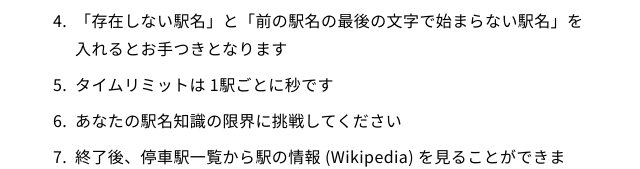
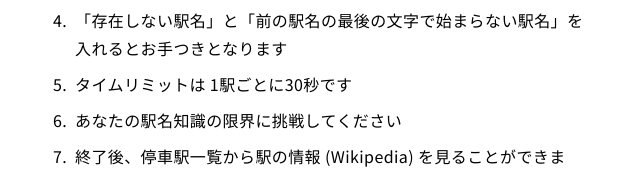
Before and after one commit to atommy-euph/snwc2, a Next.js app: page /endless/help in a window 1280 px wide. Shown: the part 250-419 px from the top of the page, without its empty margins (317-957 px from the left). Built offline with nearby package versions, Linux system fonts and the light colour scheme.

Commit message:
change variable names in help

```diff
--- a/pages/endless/help.js
+++ b/pages/endless/help.js
@@ -1,6 +1,6 @@
 import Page from "../../components/Page";
 
-import { TIME_LIMIT, MISTAKE_COUNT_LIMIT } from "../../constant/config";
+import { TIME_LIMIT_ENDLESS, MISTAKE_COUNT_LIMIT } from "../../constant/config";
 
 export default function Help() {
   return (
@@ -13,7 +13,7 @@ export default function Help() {
         <li>
           「存在しない駅名」と「前の駅名の最後の文字で始まらない駅名」を入れるとお手つきとなります
         </li>
-        <li>タイムリミットは 1駅ごとに{TIME_LIMIT}秒です</li>
+        <li>タイムリミットは 1駅ごとに{TIME_LIMIT_ENDLESS}秒です</li>
         <li>あなたの駅名知識の限界に挑戦してください</li>
         <li>
           終了後、停車駅一覧から駅の情報 (Wikipedia) を見ることができます。
```
